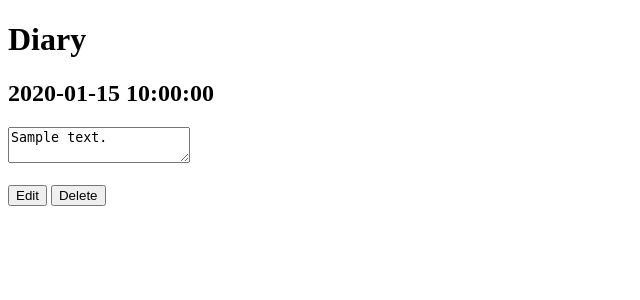
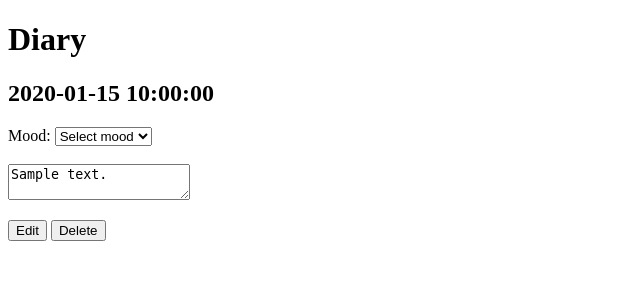
Before and after one commit to EYXY8317/T2610-G027, a Flask app: template Journal_Pages/templates/diary.html in a window 1280 px wide. Shown: the top 300 px of the page, without its empty margins (0-640 px from the left). Run offline with Flask 3, Linux system fonts and the light colour scheme; the template is opened without the code that fills it: most values are stand-ins (such as "Sample title", 1, 10 or a date in 2020).

Commit message:
Save status message
Co-authored-by: Copilot <copilot@github.com>

```diff
--- a/Journal_Pages/static/script.js
+++ b/Journal_Pages/static/script.js
@@ -1,12 +1,23 @@
 let box = document.getElementById("box");
 let editBtn = document.getElementById("editBtn");
+let deleteBtn = document.getElementById("deleteBtn");
+let mood = document.getElementById("mood");
+let saveStatus = document.getElementById("saveStatus");
 
 let editing = false;
+
+let timer;
+
+//CHECK MODE - IF MODE IS ADD, ENABLE EDITING
+if (mode === "add") {
+    editing = true;
+}
 
 //CLICKING THE EDIT BUTTON ENABLES THE TEXT AREA TO BE EDITED
 editBtn.addEventListener("click", function() {
     editing = true;
     box.removeAttribute("readonly");
+    mood.removeAttribute("disabled");
 });
 
 //CLICKING THE DELETE BUTTON DELETES THE ENTRY
@@ -27,15 +38,49 @@ deleteBtn.addEventListener("click", function() {
 //AUTOSAVE FUNCTIONALITY - (ONLY EDITS THE CONTENT)
 box.addEventListener("input", function() {
 
+    if (!editing) return;
+
+    clearTimeout(timer);
+
+    saveStatus.innerText = "";
+
+    timer = setTimeout(() => {
+
+        let data = new FormData();
+        data.append("content", box.value);
+        //content = key
+        //box.value = value
+        data.append("mood", mood.value);
+
+        fetch("/autosave", {
+          method: "POST",
+          body: data
+        }).then(() => {
+            saveStatus.innerText = "Saved ✅";
+            saveStatus.style.color = "green";
+        });
+
+    },1000);
+
+});
+
+//AUTOSAVE FUNCTIONALITY - (ONLY EDITS THE MOOD)
+mood.addEventListener("change", function() {
+
+    if (!editing) return;
+
+    saveStatus.innerText = "";
+
     let data = new FormData();
     data.append("content", box.value);
-    //content = key
-    //box.value = value
-    data.append("mood", "neutral");
+    data.append("mood", mood.value);
 
     fetch("/autosave", {
         method: "POST",
         body: data
+    }).then(() => {
+        saveStatus.innerText = "Saved ✅";
+        saveStatus.style.color = "green";
     });
 
 });
--- a/Journal_Pages/templates/diary.html
+++ b/Journal_Pages/templates/diary.html
@@ -10,12 +10,25 @@
 <!-- Display today's date -->
 <h2>{{ today }}</h2>
 
+<!-- Mood selection -->
+<label for="mood">Mood:</label>
+
+<select id="mood" {{ "disabled" if mode == "view" else "" }}>
+    <option value="">Select mood</option>
+    <option value="happy" {{ "selected" if entry and entry.mood == "happy" else "" }}>😊 Happy</option>
+    <option value="sad" {{ "selected" if entry and entry.mood == "sad" else "" }}>😢 Sad</option>
+    <option value="angry" {{ "selected" if entry and entry.mood == "angry" else "" }}>😡 Angry</option>
+</select>
+<br><br>
+
 <!-- Text area for diary entry -->
 <textarea id="box"
     placeholder="Write your diary here..."
     {{ "readonly" if mode == "view" else "" }}>
 {{ entry.content if entry else "" }}</textarea>
-<br><br>
+
+<!-- Save status message -->
+<p id="saveStatus"></p>
 
 <!-- Edit and Delete buttons -->
 <button id="editBtn">Edit</button>
```
